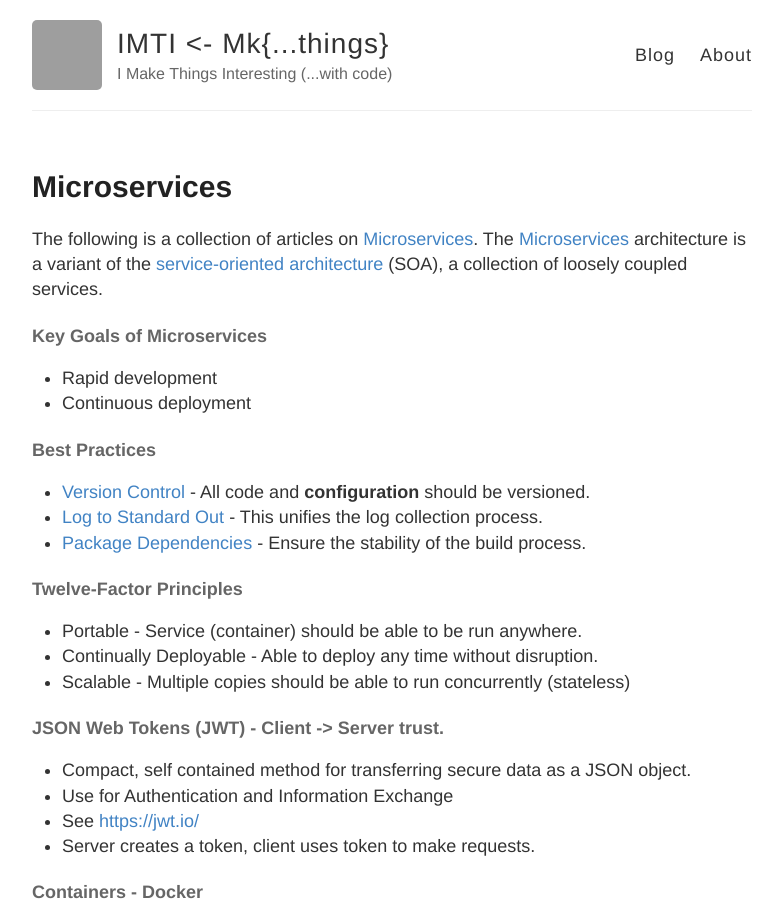
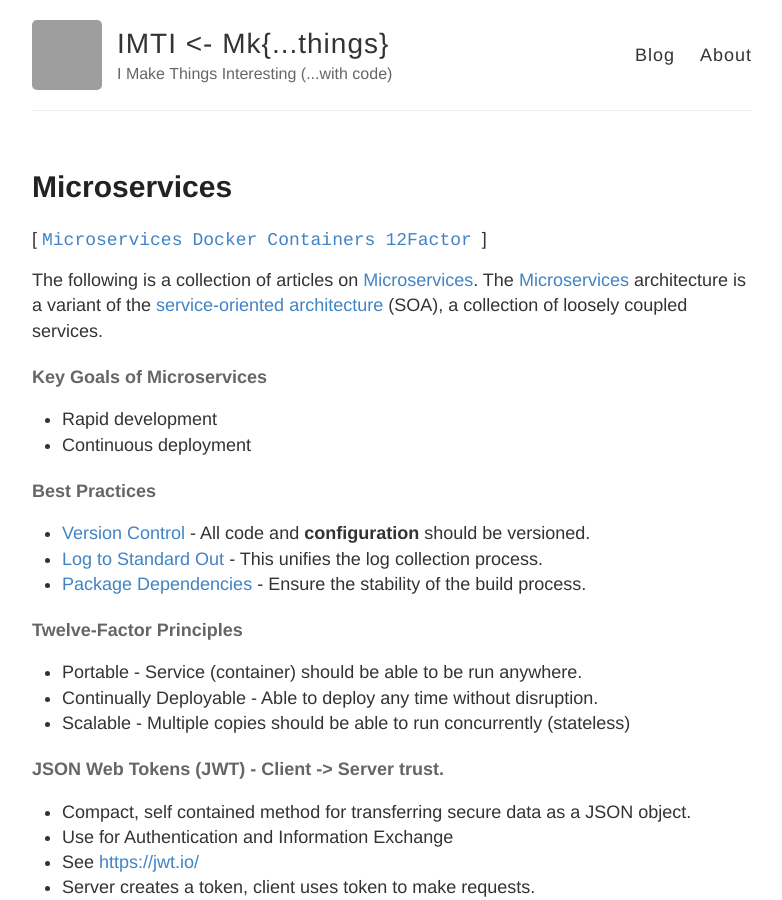
Before and after one commit to cjimti/mk, a Jekyll site: the page built from _posts/2018-03-24-Microservices.md, in a window 1280 px wide and 900 px high. Shown: the whole window, without its empty margins (248-1030 px from the left). Built offline with Jekyll 4.4.1, drawn with Linux system fonts in a browser that asks for light colours; some of the changed lines change nothing that is shown; grey boxes are pictures that could not be loaded.

Commit message:
adding tags

```diff
--- /dev/null
+++ b/_includes/collecttags.html
@@ -0,0 +1,18 @@
+{% assign rawtags = "" %}
+{% for post in site.posts %}
+  {% assign ttags = post.tags | join:'|' | append:'|' %}
+  {% assign rawtags = rawtags | append:ttags %}
+{% endfor %}
+{% assign rawtags = rawtags | split:'|' | sort %}
+
+{% assign site.tags = "" %}
+{% for tag in rawtags %}
+  {% if tag != "" %}
+    {% if tags == "" %}
+      {% assign tags = tag | split:'|' %}
+    {% endif %}
+    {% unless tags contains tag %}
+      {% assign tags = tags | join:'|' | append:'|' | append:tag | split:'|' %}
+    {% endunless %}
+  {% endif %}
+{% endfor %}
--- a/_layouts/default.html
+++ b/_layouts/default.html
@@ -13,7 +13,9 @@
     <link rel="stylesheet" type="text/css" href="{{ site.baseurl }}/style.css" />
     <link rel="alternate" type="application/rss+xml" title="{{ site.name }} - {{ site.description }}" href="{{ site.baseurl }}/feed.xml" />
 
-    <!-- Created with Jekyll Now - http://github.com/barryclark/jekyll-now -->
+    {% if site.tags != "" %}
+      {% include collecttags.html %}
+    {% endif %}
   </head>
 
   <body>
--- a/_layouts/post.html
+++ b/_layouts/post.html
@@ -4,6 +4,12 @@
 
 <article class="post">
   <h1>{{ page.title }}</h1>
+  <span>[
+    {% for tag in page.tags %}
+      {% capture tag_name %}{{ tag }}{% endcapture %}
+      <a href="/tag/{{ tag_name }}"><code class="highligher-rouge"><nobr>{{ tag_name }}</nobr></code>&nbsp;</a>
+    {% endfor %}
+  ]</span>
 
   <div class="entry">
     {{ content }}
```
